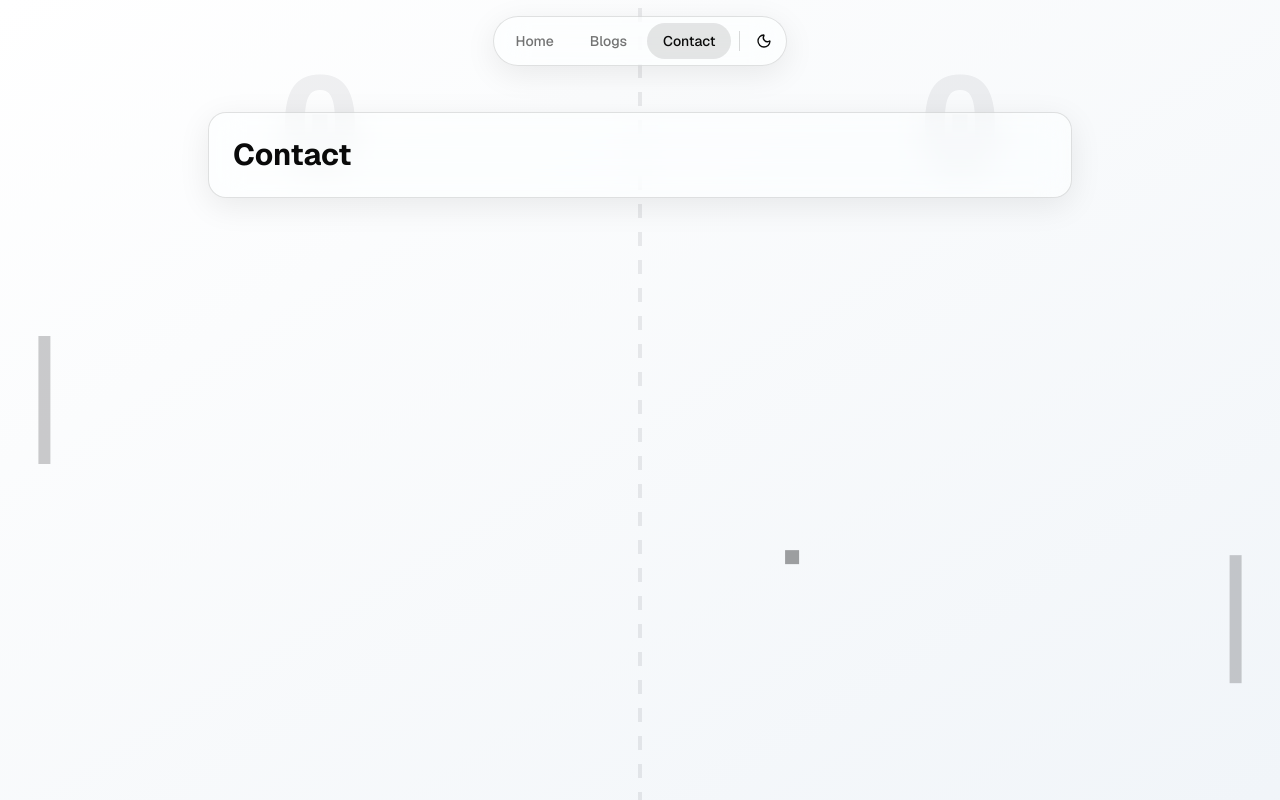
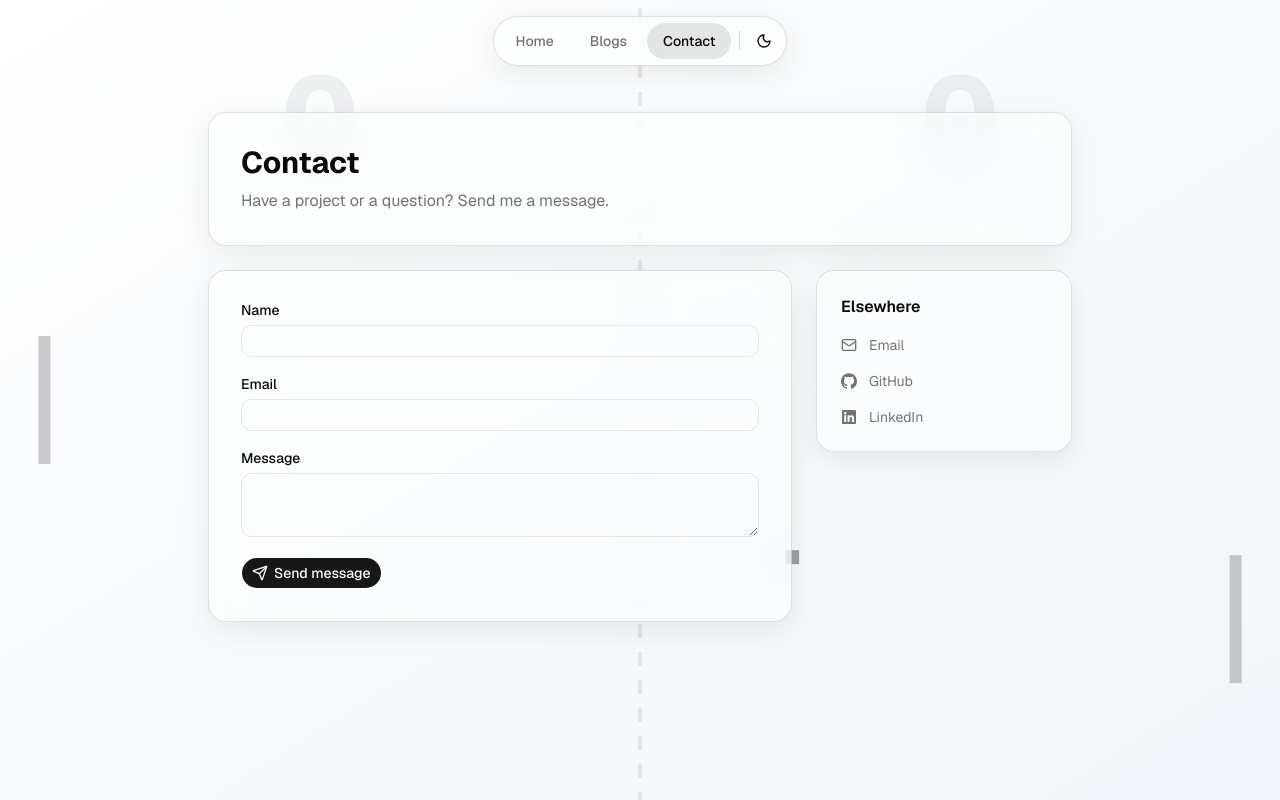
Before and after one commit to Rajat-web-server/Rajat_Portfolio, a Next.js app: page /contact in a window 1280 px wide. Built offline with nearby package versions, Linux system fonts and the light colour scheme.

Commit message:
Phase-7 done

```diff
--- a/src/app/api/contact/route.ts
+++ b/src/app/api/contact/route.ts
@@ -0,0 +1,60 @@
+import { NextResponse } from "next/server";
+import { Resend } from "resend";
+
+const EMAIL_RE = /^[^\s@]+@[^\s@]+\.[^\s@]+$/;
+
+export async function POST(req: Request) {
+  let body: Record<string, unknown>;
+  try {
+    body = await req.json();
+  } catch {
+    return NextResponse.json({ error: "Invalid request." }, { status: 400 });
+  }
+
+  const name = String(body.name ?? "").trim();
+  const email = String(body.email ?? "").trim();
+  const message = String(body.message ?? "").trim();
+  const website = String(body.website ?? ""); // honeypot
+
+  // Bots fill the hidden field. Pretend success and drop it.
+  if (website) return NextResponse.json({ ok: true });
+
+  if (name.length < 2 || name.length > 80)
+    return NextResponse.json({ error: "Please enter your name." }, { status: 400 });
+  if (!EMAIL_RE.test(email) || email.length > 120)
+    return NextResponse.json({ error: "Please enter a valid email." }, { status: 400 });
+  if (message.length < 10 || message.length > 2000)
+    return NextResponse.json(
+      { error: "Message must be 10 to 2000 characters." },
+      { status: 400 }
+    );
+
+  const apiKey = process.env.RESEND_API_KEY;
+  const to = process.env.CONTACT_TO_EMAIL;
+  const from = process.env.CONTACT_FROM_EMAIL ?? "Portfolio <onboarding@resend.dev>";
+
+  // No email configured: log in dev so you can test the form
+  if (!apiKey || !to) {
+    if (process.env.NODE_ENV !== "production") {
+      console.log("Contact (email not configured):", { name, email, message });
+      return NextResponse.json({ ok: true });
+    }
+    return NextResponse.json({ error: "Email is not configured." }, { status: 503 });
+  }
+
+  const resend = new Resend(apiKey);
+  const { error } = await resend.emails.send({
+    from,
+    to,
+    replyTo: email,
+    subject: `Portfolio message from ${name}`,
+    text: `Name: ${name}\nEmail: ${email}\n\n${message}`,
+  });
+
+  if (error) {
+    console.error("Resend error:", error);
+    return NextResponse.json({ error: "Could not send message." }, { status: 502 });
+  }
+
+  return NextResponse.json({ ok: true });
+}
--- a/src/app/contact/page.tsx
+++ b/src/app/contact/page.tsx
@@ -1,9 +1,49 @@
+import type { Metadata } from "next";
+import { Mail } from "lucide-react";
+import { SiGithub} from "react-icons/si";
+import { FaLinkedin } from "react-icons/fa";
 import { GlassCard } from "@/components/glass/glass-card";
+import { ContactForm } from "@/components/contact/contact-form";
+import { siteConfig } from "@/data/site-config";
 
-export default function Contact() {
+export const metadata: Metadata = {
+  title: "Contact",
+  description: "Get in touch.",
+};
+
+const linkClass =
+  "flex items-center gap-3 text-sm text-muted-foreground transition-colors hover:text-foreground";
+
+export default function ContactPage() {
+  const { email, github, linkedin } = siteConfig.socials;
+
   return (
-    <GlassCard>
-      <h1 className="text-3xl font-bold">Contact</h1>
-    </GlassCard>
+    <div className="space-y-6">
+      <GlassCard className="space-y-2 p-8">
+        <h1 className="text-3xl font-bold">Contact</h1>
+        <p className="text-muted-foreground">
+          Have a project or a question? Send me a message.
+        </p>
+      </GlassCard>
+
+      <div className="grid gap-6 md:grid-cols-[1fr_16rem]">
+        <GlassCard className="relative p-8">
+          <ContactForm />
+        </GlassCard>
+
+        <GlassCard className="h-fit space-y-4">
+          <h2 className="font-semibold">Elsewhere</h2>
+          <a href={`mailto:${email}`} className={linkClass}>
+            <Mail className="size-4" /> Email
+          </a>
+          <a href={github} target="_blank" rel="noopener noreferrer" className={linkClass}>
+            <SiGithub className="size-4" /> GitHub
+          </a>
+          <a href={linkedin} target="_blank" rel="noopener noreferrer" className={linkClass}>
+            <FaLinkedin className="size-4" /> LinkedIn
+          </a>
+        </GlassCard>
+      </div>
+    </div>
   );
 }
--- a/src/app/layout.tsx
+++ b/src/app/layout.tsx
@@ -6,6 +6,7 @@ import { Navbar } from "@/components/layout/navbar";
 import { BackgroundSwitcher } from "@/components/background/background-switcher";
 import { siteConfig } from "@/data/site-config";
 import { PetCursor } from "@/components/pet/pet-cursor";
+import { Toaster } from "@/components/ui/sonner";
 
 const geist = Geist({ subsets: ["latin"], variable: "--font-sans" });
 
@@ -32,6 +33,7 @@ export default function RootLayout({
           <Navbar />
           <PetCursor/>
           <main className="mx-auto max-w-4xl px-4 pb-20 pt-28">{children}</main>
+          <Toaster />
         </ThemeProvider>
       </body>
     </html>
--- a/src/components/contact/contact-form.tsx
+++ b/src/components/contact/contact-form.tsx
@@ -0,0 +1,87 @@
+"use client";
+
+import { useState } from "react";
+import { toast } from "sonner";
+import { Send } from "lucide-react";
+import { Button } from "@/components/ui/button";
+import { Input } from "@/components/ui/input";
+import { Textarea } from "@/components/ui/textarea";
+import { Label } from "@/components/ui/label";
+
+const EMAIL_RE = /^[^\s@]+@[^\s@]+\.[^\s@]+$/;
+
+type Errors = Partial<Record<"name" | "email" | "message", string>>;
+
+export function ContactForm() {
+  const [errors, setErrors] = useState<Errors>({});
+  const [sending, setSending] = useState(false);
+
+  async function onSubmit(e: React.FormEvent<HTMLFormElement>) {
+    e.preventDefault();
+    const form = e.currentTarget;
+    const data = new FormData(form);
+
+    const name = String(data.get("name") ?? "").trim();
+    const email = String(data.get("email") ?? "").trim();
+    const message = String(data.get("message") ?? "").trim();
+    const website = String(data.get("website") ?? "");
+
+    const next: Errors = {};
+    if (name.length < 2) next.name = "Please enter your name.";
+    if (!EMAIL_RE.test(email)) next.email = "Please enter a valid email.";
+    if (message.length < 10) next.message = "Message must be at least 10 characters.";
+    setErrors(next);
+    if (Object.keys(next).length > 0) return;
+
+    setSending(true);
+    try {
+      const res = await fetch("/api/contact", {
+        method: "POST",
+        headers: { "Content-Type": "application/json" },
+        body: JSON.stringify({ name, email, message, website }),
+      });
+      const json = await res.json().catch(() => ({}));
+      if (!res.ok) throw new Error(json.error ?? "Something went wrong.");
+
+      toast.success("Message sent. I'll get back to you soon.");
+      form.reset();
+    } catch (err) {
+      toast.error(err instanceof Error ? err.message : "Something went wrong.");
+    } finally {
+      setSending(false);
+    }
+  }
+
+  return (
+    <form onSubmit={onSubmit} noValidate className="space-y-5">
+      <div className="space-y-2">
+        <Label htmlFor="name">Name</Label>
+        <Input id="name" name="name" autoComplete="name" maxLength={80} aria-invalid={!!errors.name} />
+        {errors.name && <p className="text-sm text-destructive">{errors.name}</p>}
+      </div>
+
+      <div className="space-y-2">
+        <Label htmlFor="email">Email</Label>
+        <Input id="email" name="email" type="email" autoComplete="email" maxLength={120} aria-invalid={!!errors.email} />
+        {errors.email && <p className="text-sm text-destructive">{errors.email}</p>}
+      </div>
+
+      <div className="space-y-2">
+        <Label htmlFor="message">Message</Label>
+        <Textarea id="message" name="message" rows={6} maxLength={2000} aria-invalid={!!errors.message} />
+        {errors.message && <p className="text-sm text-destructive">{errors.message}</p>}
+      </div>
+
+      {/* Honeypot: hidden from people, bots fill it in */}
+      <div aria-hidden className="absolute -left-[9999px] h-0 w-0 overflow-hidden">
+        <label htmlFor="website">Website</label>
+        <input id="website" name="website" tabIndex={-1} autoComplete="off" />
+      </div>
+
+      <Button type="submit" disabled={sending} className="rounded-full">
+        <Send className="size-4" />
+        {sending ? "Sending..." : "Send message"}
+      </Button>
+    </form>
+  );
+}
```
